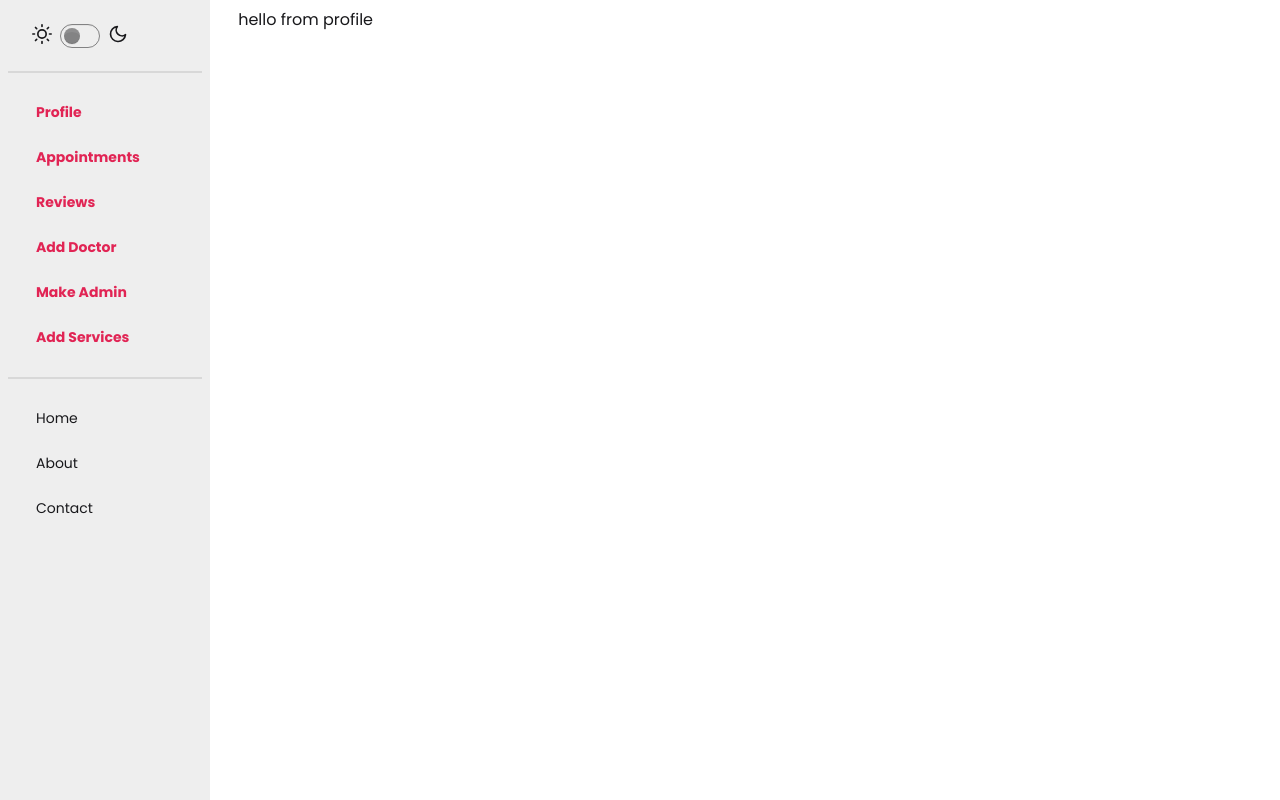
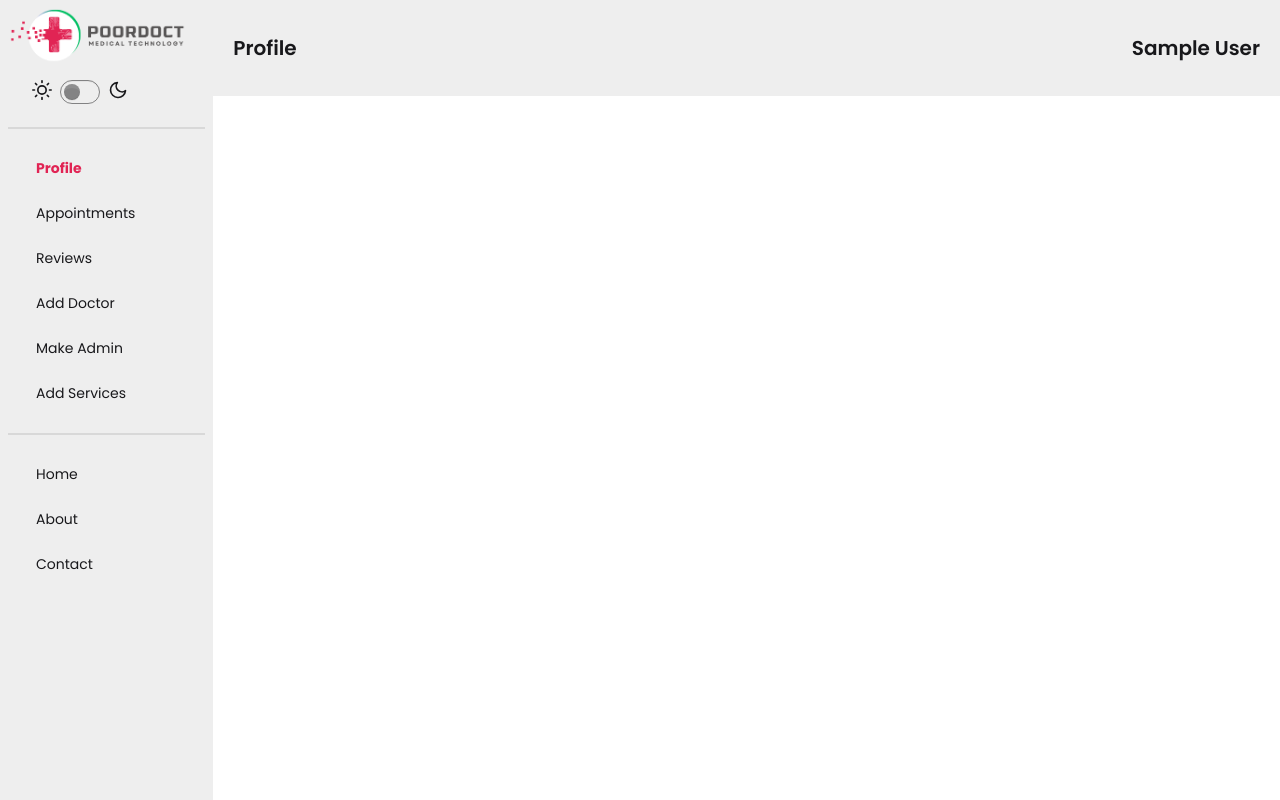
Before and after one commit to riponmondalbd/poor-doct, a React (Vite) app in the folder poor-doct-client/: page /dashboard/profile in a window 1280 px wide. Built offline with nearby package versions, Linux system fonts and the light colour scheme; no server answers; sample sign-in values are in the browser's storage; what tailwindcss-animated would draw is missing.

Commit message:
make demo profile page

```diff
--- /dev/null
+++ b/poor-doct-client/src/components/DashboardNavbar/DashboardNavbar.jsx
@@ -0,0 +1,13 @@
+import useAuth from "../../hooks/useAuth";
+
+const DashboardNavbar = ({ pageTitle }) => {
+  const { user } = useAuth();
+  return (
+    <div className="navbar min-h-24 bg-base-300 flex justify-between md:px-5">
+      <h3 className="text-xl font-semibold">{pageTitle}</h3>
+      <h3 className="text-xl font-semibold">{user.displayName}</h3>
+    </div>
+  );
+};
+
+export default DashboardNavbar;
--- a/poor-doct-client/src/layout/Dashboard.jsx
+++ b/poor-doct-client/src/layout/Dashboard.jsx
@@ -1,4 +1,5 @@
 import { NavLink, Outlet } from "react-router";
+import logo from "../assets/differentLogo.png";
 import useDark from "../hooks/useDark";
 import useScroll from "../hooks/useScroll";
 
@@ -9,8 +10,9 @@ const Dashboard = () => {
 
   return (
     <div>
-      <div className="flex gap-5">
-        <div className="w-1/6 bg-base-300 min-h-screen p-2">
+      <div className="flex">
+        <div className="w-2/5 lg:w-1/6 bg-base-300 min-h-screen p-2">
+          <img className="md:w-1/2 lg:w-[90%]" src={logo} alt="logo" />
           {/* make dark mode or theme changer dark and white */}
           <label className="flex cursor-pointer gap-2 ml-6 mt-4">
             <svg
@@ -70,7 +72,7 @@ const Dashboard = () => {
                   </li>
                   <li>
                     <NavLink
-                      to={"/dashboard/"}
+                      to={"/dashboard/appointment"}
                       onClick={scrollToTop}
                       className={({ isActive }) =>
                         isActive ? "text-[#e12454] font-bold" : ""
@@ -81,7 +83,7 @@ const Dashboard = () => {
                   </li>
                   <li>
                     <NavLink
-                      to={"/dashboard/"}
+                      to={"/dashboard/reviews"}
                       onClick={scrollToTop}
                       className={({ isActive }) =>
                         isActive ? "text-[#e12454] font-bold" : ""
@@ -92,7 +94,7 @@ const Dashboard = () => {
                   </li>
                   <li>
                     <NavLink
-                      to={"/dashboard/"}
+                      to={"/dashboard/add-doctors"}
                       onClick={scrollToTop}
                       className={({ isActive }) =>
                         isActive ? "text-[#e12454] font-bold" : ""
@@ -103,7 +105,7 @@ const Dashboard = () => {
                   </li>
                   <li>
                     <NavLink
-                      to={"/dashboard/"}
+                      to={"/dashboard/make-admin"}
                       onClick={scrollToTop}
                       className={({ isActive }) =>
                         isActive ? "text-[#e12454] font-bold" : ""
@@ -114,7 +116,7 @@ const Dashboard = () => {
                   </li>
                   <li>
                     <NavLink
-                      to={"/dashboard/"}
+                      to={"/dashboard/add-services"}
                       onClick={scrollToTop}
                       className={({ isActive }) =>
                         isActive ? "text-[#e12454] font-bold" : ""
@@ -142,7 +144,7 @@ const Dashboard = () => {
                   </li>
                   <li>
                     <NavLink
-                      to={"/dashboard/"}
+                      to={"/dashboard/appointment"}
                       onClick={scrollToTop}
                       className={({ isActive }) =>
                         isActive ? "text-[#e12454] font-bold" : ""
@@ -153,7 +155,7 @@ const Dashboard = () => {
                   </li>
                   <li>
                     <NavLink
-                      to={"/dashboard/"}
+                      to={"/dashboard/reviews"}
                       onClick={scrollToTop}
                       className={({ isActive }) =>
                         isActive ? "text-[#e12454] font-bold" : ""
@@ -181,7 +183,7 @@ const Dashboard = () => {
                   </li>
                   <li>
                     <NavLink
-                      to={"/dashboard/"}
+                      to={"/dashboard/appointment"}
                       onClick={scrollToTop}
                       className={({ isActive }) =>
                         isActive ? "text-[#e12454] font-bold" : ""
@@ -192,7 +194,7 @@ const Dashboard = () => {
                   </li>
                   <li>
                     <NavLink
-                      to={"/dashboard/"}
+                      to={"/dashboard/reviews"}
                       onClick={scrollToTop}
                       className={({ isActive }) =>
                         isActive ? "text-[#e12454] font-bold" : ""
@@ -246,7 +248,8 @@ const Dashboard = () => {
             </li>
           </ul>
         </div>
-        <div className="w-5/6 p-2">
+
+        <div className="w-3/5 lg:w-5/6 ">
           <Outlet />
         </div>
       </div>
--- a/poor-doct-client/src/pages/Dashboard/Profile/Profile.jsx
+++ b/poor-doct-client/src/pages/Dashboard/Profile/Profile.jsx
@@ -1,7 +1,10 @@
+import DashboardNavbar from "../../../components/DashboardNavbar/DashboardNavbar";
+
 const Profile = () => {
   return (
     <div>
-      <h2>hello from profile</h2>
+      <title>Poor Doct | Profile</title>
+      <DashboardNavbar pageTitle={"Profile"} />
     </div>
   );
 };
--- a/poor-doct-client/src/pages/DoctorsDetailsPage/DoctorDetailsPageDoctorDetails/DoctorDetailsPageDoctorDetails.jsx
+++ b/poor-doct-client/src/pages/DoctorsDetailsPage/DoctorDetailsPageDoctorDetails/DoctorDetailsPageDoctorDetails.jsx
@@ -1,4 +1,3 @@
-import React from "react";
 import { FaFacebook, FaLinkedin } from "react-icons/fa";
 import { FaXTwitter } from "react-icons/fa6";
 import { Link, useParams } from "react-router";
@@ -20,7 +19,7 @@ const DoctorDetailsPageDoctorDetails = () => {
     doctor;
   return (
     <div className="max-w-7xl mx-auto">
-      <div className="grid md:grid-cols-2 gap-10 items-center">
+      <div className="grid md:grid-cols-2 gap-10 items-center px-2">
         <div>
           {/* name of each tab group should be unique */}
           <div className="tabs tabs-border bg-transparent shadow-none">
--- a/poor-doct-client/src/pages/Login/Login.jsx
+++ b/poor-doct-client/src/pages/Login/Login.jsx
@@ -24,7 +24,6 @@ const Login = () => {
   const navigate = useNavigate();
   const location = useLocation();
   const from = location.state?.from?.pathname || "/";
-  console.log(location);
 
   const handleGoogleLoginIn = () => {
     googleLogin()
--- a/poor-doct-client/src/pages/Shared/Footer/Footer.jsx
+++ b/poor-doct-client/src/pages/Shared/Footer/Footer.jsx
@@ -1,4 +1,3 @@
-import React from "react";
 import { FaTelegramPlane } from "react-icons/fa";
 import {
   FaFacebook,
@@ -13,7 +12,7 @@ import logo from "../../../assets/white-logo.png";
 const Footer = () => {
   return (
     <div className="bg-[#223645]">
-      <div className="max-w-7xl mx-auto">
+      <div className="max-w-7xl mx-auto px-2">
         {/* navbar logo with Subscription and satisfied client section */}
 
         <div className="flex-row md:flex space-y-6 md:space-y-0 justify-between items-center py-10">
@@ -45,7 +44,7 @@ const Footer = () => {
         <div className="border-b-1 border-[#7c8085] "></div>
 
         {/* navbar menu with recent and contact us items */}
-        <footer className="footer sm:footer-horizontal p-10  text-white">
+        <footer className="footer sm:footer-horizontal py-10  text-white">
           <aside>
             <h6 className="footer-title">About Us</h6>
             <p>
--- a/poor-doct-client/src/pages/Shared/Navbar/Navbar.jsx
+++ b/poor-doct-client/src/pages/Shared/Navbar/Navbar.jsx
@@ -300,7 +300,7 @@ const Navbar = () => {
                   className="menu menu-sm dropdown-content bg-base-100 rounded-box z-1 mt-3 w-52 p-2 shadow"
                 >
                   <li>
-                    <Link onClick={scrollToTop} to={"/dashboard"}>
+                    <Link onClick={scrollToTop} to={"/dashboard/profile"}>
                       Dashboard
                     </Link>
                   </li>
```
